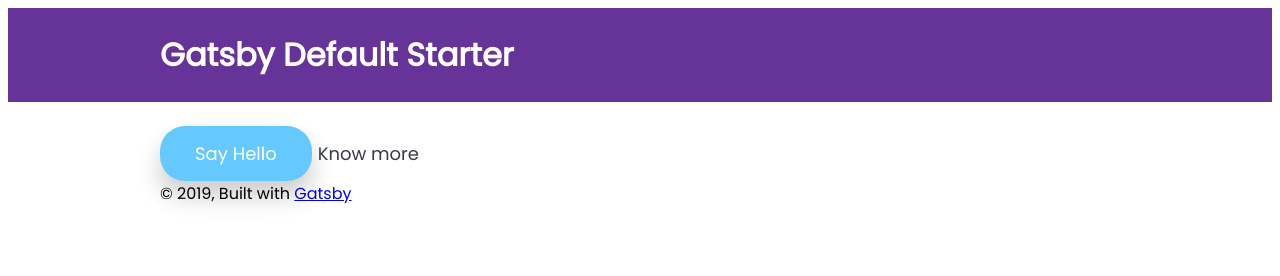
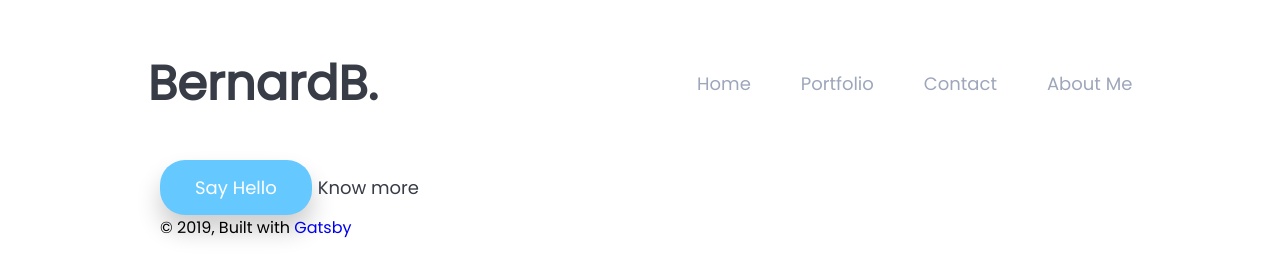
Before and after one commit to codewithbernard/codewithbernard.github.io, a Gatsby site: page / in a window 1280 px wide. Built offline with nearby package versions, Linux system fonts and the light colour scheme; Gatsby itself is replaced by a stand-in of ours.

Commit message:
Adding header

```diff
--- /dev/null
+++ b/src/components/Header/Logo.js
@@ -0,0 +1,9 @@
+import React from "react"
+
+import { H2 } from "./styled"
+
+const Logo = () => {
+  return <H2>BernardB.</H2>
+}
+
+export default Logo
--- /dev/null
+++ b/src/components/Header/Navigation.js
@@ -0,0 +1,30 @@
+import React from "react"
+import { Link } from "gatsby"
+import PropTypes from "prop-types"
+
+import { Nav } from "./styled"
+
+const options = [
+  { label: "Home", to: "home" },
+  { label: "Portfolio", to: "portfolio" },
+  { label: "Contact", to: "contact" },
+  { label: "About Me ", to: "aboutMe" },
+]
+
+const Navigation = () => {
+  const renderOptions = options.map(({ to, label }) => {
+    return (
+      <li>
+        <Link to={to}>{label}</Link>
+      </li>
+    )
+  })
+
+  return (
+    <Nav>
+      <ul>{renderOptions}</ul>
+    </Nav>
+  )
+}
+
+export default Navigation
--- /dev/null
+++ b/src/components/Header/index.js
@@ -0,0 +1,16 @@
+import React from "react"
+import Navigation from "@components/Header/Navigation"
+import Logo from "@components/Header/Logo"
+
+import { StyledHeader } from "./styled"
+
+const Header = () => {
+  return (
+    <StyledHeader>
+      <Logo />
+      <Navigation />
+    </StyledHeader>
+  )
+}
+
+export default Header
--- /dev/null
+++ b/src/components/Header/styled.js
@@ -0,0 +1,43 @@
+import styled from "styled-components"
+import * as COLORS from "@constants/colors"
+
+const Nav = styled.nav`
+  ul {
+    display: flex;
+    list-style: none;
+
+    li {
+      &:not(:last-child) {
+        margin-right: 50px;
+      }
+
+      a {
+        color: ${COLORS.LOGAN};
+        will-change: color;
+        transition: color 0.3s;
+        font-weight: 300;
+        font-size: 18px;
+
+        &:hover {
+          color: ${COLORS.BLACK};
+        }
+      }
+    }
+  }
+`
+
+const H2 = styled.h2`
+  font-family: Poppins;
+  font-weight: 600;
+  font-size: 48px;
+  color: ${COLORS.DARK_GRAY};
+`
+
+const StyledHeader = styled.header`
+  display: flex;
+  width: 100%;
+  justify-content: space-around;
+  align-items: center;
+`
+
+export { Nav, H2, StyledHeader }
--- a/src/components/header.js
+++ /dev/null
@@ -1,42 +0,0 @@
-import { Link } from "gatsby"
-import PropTypes from "prop-types"
-import React from "react"
-
-const Header = ({ siteTitle }) => (
-  <header
-    style={{
-      background: `rebeccapurple`,
-      marginBottom: `1.45rem`,
-    }}
-  >
-    <div
-      style={{
-        margin: `0 auto`,
-        maxWidth: 960,
-        padding: `1.45rem 1.0875rem`,
-      }}
-    >
-      <h1 style={{ margin: 0 }}>
-        <Link
-          to="/"
-          style={{
-            color: `white`,
-            textDecoration: `none`,
-          }}
-        >
-          {siteTitle}
-        </Link>
-      </h1>
-    </div>
-  </header>
-)
-
-Header.propTypes = {
-  siteTitle: PropTypes.string,
-}
-
-Header.defaultProps = {
-  siteTitle: ``,
-}
-
-export default Header
--- a/src/components/layout.css
+++ b/src/components/layout.css
@@ -3,3 +3,10 @@
 html {
   font-family: 'Poppins', sans-serif;
 }
+
+a,
+a:visited,
+a:hover,
+a:focus {
+  text-decoration: none;
+}
--- a/src/components/layout.js
+++ b/src/components/layout.js
@@ -9,7 +9,7 @@ import React from "react"
 import PropTypes from "prop-types"
 import { StaticQuery, graphql } from "gatsby"
 
-import Header from "./header"
+import Header from "./Header"
 import "./layout.css"
 
 const Layout = ({ children }) => (
--- a/src/constants/colors.js
+++ b/src/constants/colors.js
@@ -3,5 +3,6 @@ const SUMMER_SKY = "#29B4FF"
 const WHITE = "#FFFFFF"
 const BLACK = "#1C1C1C"
 const DARK_GRAY = "#373C46"
+const LOGAN = "#9DA6BA"
 
-export { MAYA_BLUE, SUMMER_SKY, WHITE, BLACK, DARK_GRAY }
+export { MAYA_BLUE, SUMMER_SKY, WHITE, BLACK, DARK_GRAY, LOGAN }
```
